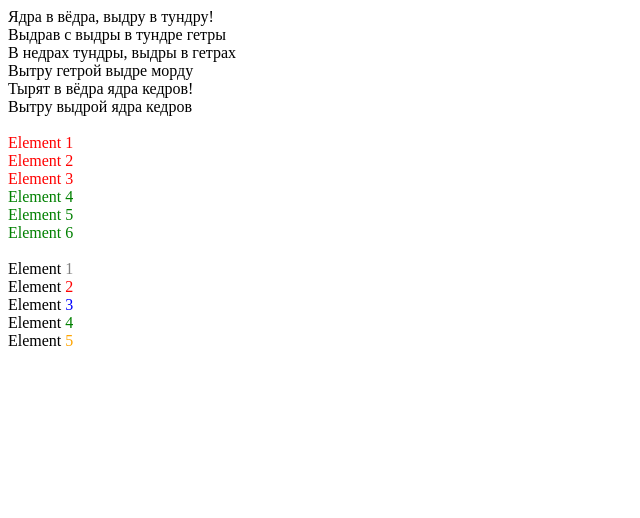
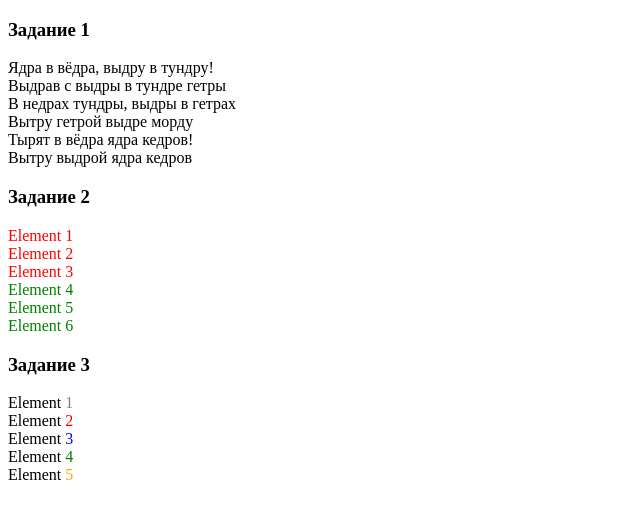
Before and after one commit to kuvatov/homework_66_abylay_kuvatov, a plain HTML site: page index.html in a window 1280 px wide. Shown: the whole page, without its empty margins (0-640 px from the left). Drawn offline with Linux system fonts and the light colour scheme.

Commit message:
Добавил заголовок заданиям

```diff
--- a/index.html
+++ b/index.html
@@ -8,6 +8,7 @@
 </head>
 <body>
 <div class="task_1">
+    <h3>Задание 1</h3>
     <div id="string-1">Ядра в вёдра, выдру в тундру!</div>
     <div id="string-2">Выдрав с выдры в тундре гетры</div>
     <div id="string-3">В недрах тундры, выдры в гетрах </div>
@@ -15,8 +16,8 @@
     <div id="string-5">Тырят в вёдра ядра кедров!</div>
     <div id="string-6">Вытру выдрой ядра кедров</div>
 </div>
-<br>
 <div class="task_2">
+    <h3>Задание 2</h3>
     <div class="element">Element 1</div>
     <div class="element">Element 2</div>
     <div class="element">Element 3</div>
@@ -24,8 +25,8 @@
     <div class="element">Element 5</div>
     <div class="element">Element 6</div>
 </div>
-<br>
 <div class="task_3">
+    <h3>Задание 3</h3>
     <div id="container"></div>
 </div>
 
```
